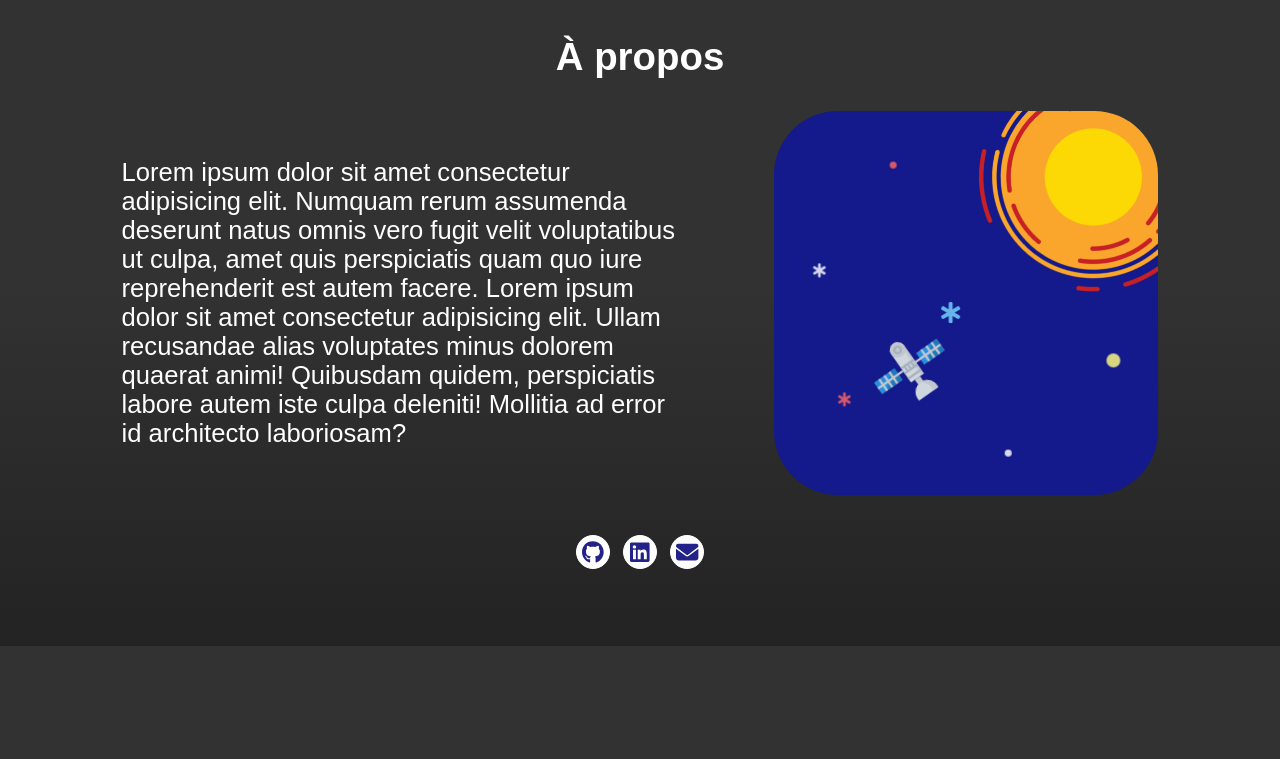
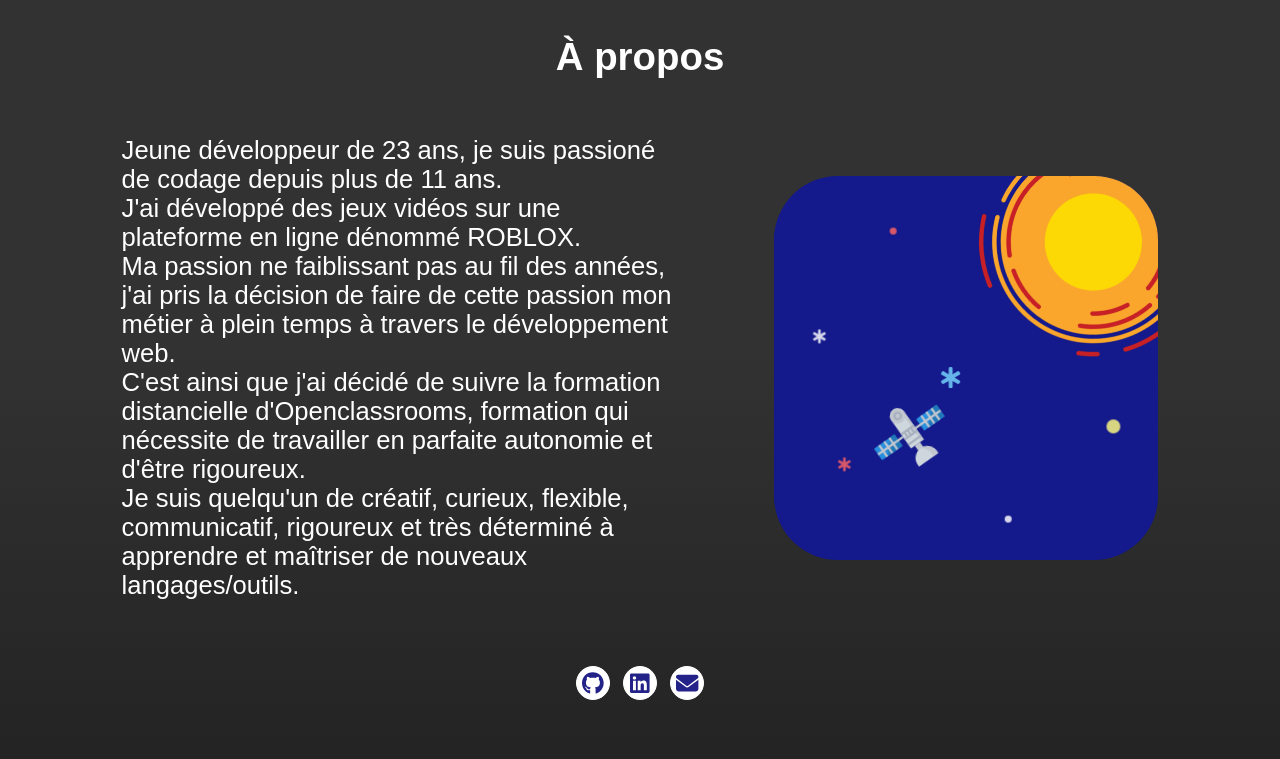
Before and after one commit to AeRyZe/dev_portfolio, a React (Create React App) app: page / in a window 1280 px wide. Shown: the part 688-1447 px from the top of the page. Built offline with nearby package versions, Linux system fonts and the light colour scheme; a web font is replaced by a local one.

Commit message:
feat(about): about informations

```diff
--- a/src/components/about/about.jsx
+++ b/src/components/about/about.jsx
@@ -17,8 +17,15 @@ function About() {
             <h2 id='about-title' data-aos='fade-left' data-aos-anchor='#about-container'>À propos</h2>
             <div id='about-content'>
                 <p id='about-text' data-aos='fade-right' data-aos-anchor='#about-container' data-aos-delay='200'>
-                    Lorem ipsum dolor sit amet consectetur adipisicing elit. Numquam rerum assumenda deserunt natus omnis vero fugit velit voluptatibus ut culpa, amet quis perspiciatis quam quo iure reprehenderit est autem facere.
-                    Lorem ipsum dolor sit amet consectetur adipisicing elit. Ullam recusandae alias voluptates minus dolorem quaerat animi! Quibusdam quidem, perspiciatis labore autem iste culpa deleniti! Mollitia ad error id architecto laboriosam?
+                    Jeune développeur de 23 ans, je suis passioné de codage depuis plus de 11 ans.
+                    <br></br>
+                    J'ai développé des jeux vidéos sur une plateforme en ligne dénommé ROBLOX.
+                    <br></br>
+                    Ma passion ne faiblissant pas au fil des années, j'ai pris la décision de faire de cette passion mon métier à plein temps à travers le développement web.
+                    <br></br>
+                    C'est ainsi que j'ai décidé de suivre la formation distancielle d'Openclassrooms, formation qui nécessite de travailler en parfaite autonomie et d'être rigoureux.
+                    <br></br>
+                    Je suis quelqu'un de créatif, curieux, flexible, communicatif, rigoureux et très déterminé à apprendre et maîtriser de nouveaux langages/outils.
                 </p>
                 <UiSquare id='1' anim='fade-left' anchor='#about-container' delay='400' />
             </div>
```
